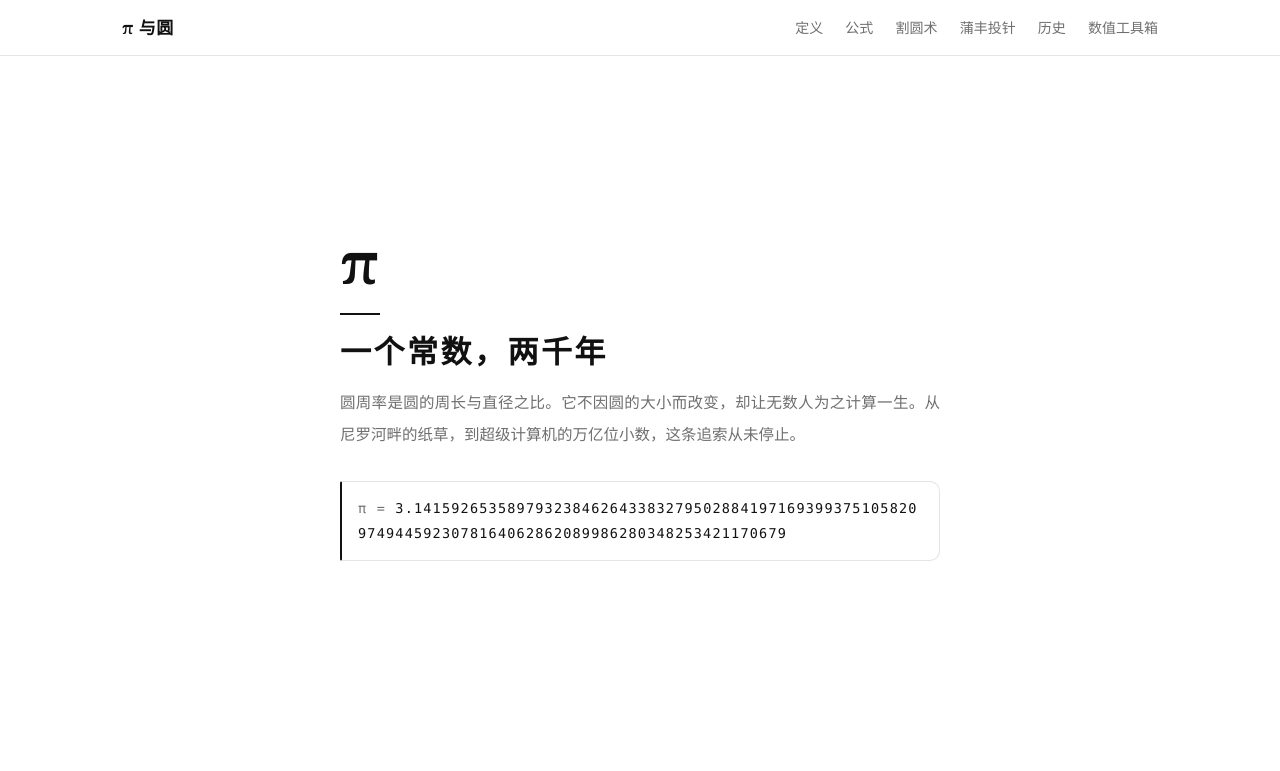
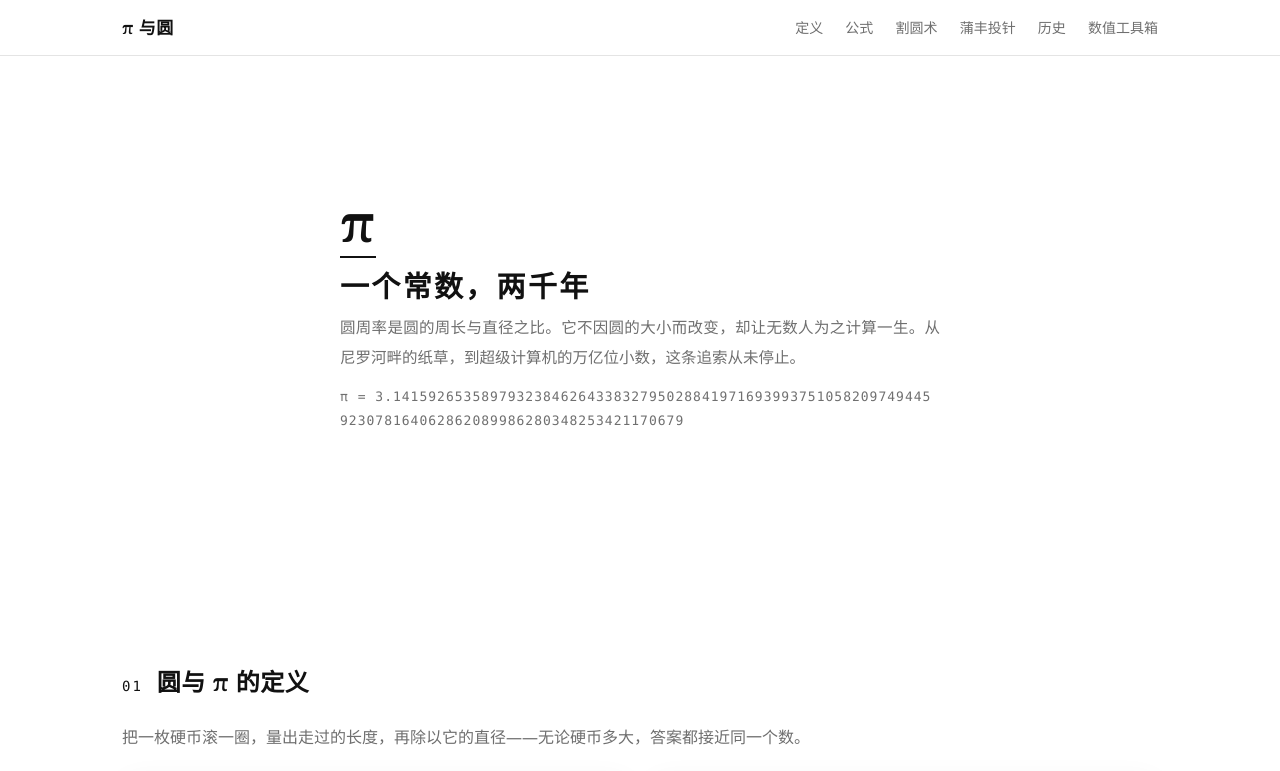
Before and after one commit to QvQ-sgu/pi-and-circle, a plain HTML site: page index.html in a window 1280 px wide. Shown: the top 771 px of the page. Drawn offline with Linux system fonts and the light colour scheme.

Commit message:
收紧首屏上下留白，去掉数字条边框

```diff
--- a/index.html
+++ b/index.html
@@ -34,26 +34,23 @@
   @media(max-width:720px){nav{display:none}}
 
   /* 首屏：光学居中的文字区 */
-  header.hero{min-height:calc(100vh - 57px);min-height:calc(100svh - 57px);
-    display:flex;align-items:center;justify-content:center;
-    padding:30px 22px 92px;text-align:left}
+  header.hero{min-height:540px;display:flex;align-items:center;justify-content:center;
+    padding:36px 22px 60px;text-align:left}
   .hero-inner{width:100%;max-width:600px}
-  .pi-big{font-size:58px;line-height:1;color:var(--accent);
-    font-family:var(--display);margin:0 0 22px;font-weight:700}
-  .hero h1{font-size:clamp(24px,3vw,31px);margin:0 0 14px;font-weight:700;
-    letter-spacing:.08em;line-height:1.35}
-  .hero .sub{color:var(--muted);margin:0;font-size:15.5px;line-height:2.05;
+  .pi-big{font-size:52px;line-height:1;color:var(--accent);
+    font-family:var(--display);margin:0 0 8px;font-weight:700}
+  .hero-mark{width:36px;height:2px;background:var(--accent);margin:0 0 9px}
+  .hero h1{font-size:clamp(23px,2.8vw,29px);margin:0 0 9px;font-weight:700;
+    letter-spacing:.08em;line-height:1.3}
+  .hero .sub{color:var(--muted);margin:0;font-size:15.5px;line-height:1.9;
     text-align:justify;text-justify:inter-ideograph}
-  .hero-mark{width:40px;height:2px;background:var(--accent);margin:0 0 16px}
-  .digits-box{margin:30px 0 0;max-width:100%;font-family:Consolas,monospace;
-    font-size:13.5px;letter-spacing:1.2px;color:var(--ink);background:var(--paper);
-    border:1px solid var(--line);border-left:2px solid var(--accent);
-    border-radius:2px 10px 10px 2px;padding:14px 16px;word-break:break-all;
-    box-shadow:none}
+  .digits-box{margin:13px 0 0;font-family:Consolas,monospace;
+    font-size:13px;letter-spacing:1px;color:var(--muted);
+    background:none;border:0;padding:0;word-break:break-all;box-shadow:none}
   .digits-box b{color:var(--muted);font-weight:400}
   @media(max-width:700px){
-    header.hero{padding:22px 20px 64px}
-    .pi-big{font-size:46px;margin-bottom:16px}
+    header.hero{min-height:0;padding:20px 20px 48px}
+    .pi-big{font-size:42px;margin-bottom:6px}
   }
 
   main{max-width:1080px;margin:0 auto;padding:0 22px 80px}
```
